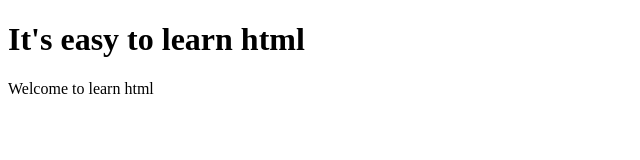
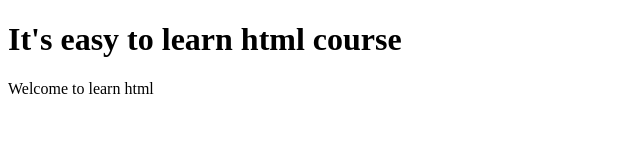
Before and after one commit to RAGHUL257/FullStackNew, a plain HTML site: page Welcome.html in a window 1280 px wide. Shown: the whole page, without its empty margins (0-640 px from the left). Drawn offline with Linux system fonts and the light colour scheme.

Commit message:
test commit

```diff
--- a/Welcome.html
+++ b/Welcome.html
@@ -4,7 +4,7 @@
         <title>Welcome</title>
     </head>
     <body>
-        <h1>It's easy to learn html</h1>
+        <h1>It's easy to learn html course</h1>
         <p>Welcome to learn html</p>
     </body>
 </html>
```
